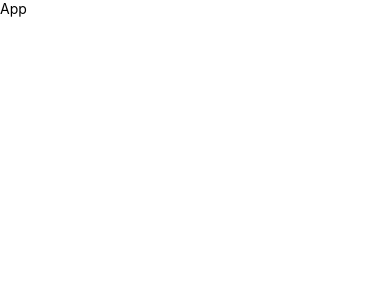
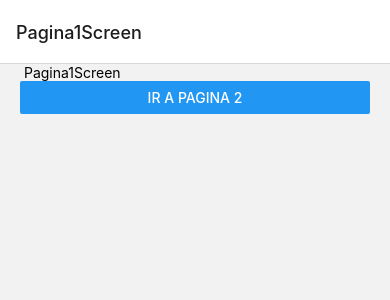
Before and after one commit to wcossior/04-navegation, a React Native app: screen / in a window 390 px wide. Shown: the top 300 px of the page. Built offline with nearby package versions, Linux system fonts and the light colour scheme.

Commit message:
Navigation stack implementado

```diff
--- a/App.tsx
+++ b/App.tsx
@@ -1,14 +1,12 @@
 import 'react-native-gesture-handler';
 import { NavigationContainer } from '@react-navigation/native';
 import React from 'react'
-import { Text, View } from 'react-native';
+import { StackNavigator } from './src/navigator/StackNavigator';
 
 const App = () => {
     return (
         <NavigationContainer>
-            <View>
-                <Text>App</Text>
-            </View>
+            <StackNavigator/>
         </NavigationContainer>
     )
 }
--- /dev/null
+++ b/src/navigator/StackNavigator.tsx
@@ -0,0 +1,18 @@
+import React from 'react';
+import { createStackNavigator } from '@react-navigation/stack';
+import { Pagina2Screen } from '../screens/Pagina2Screen';
+import { Pagina1Screen } from '../screens/Pagina1Screen';
+import { Pagina3Screen } from '../screens/Pagina3Screen';
+import { NavigationContainer } from '@react-navigation/native';
+
+const Stack = createStackNavigator();
+
+export const StackNavigator = () => {
+    return (
+        <Stack.Navigator>
+            <Stack.Screen name="Pagina1Screen" component={Pagina1Screen} />
+            <Stack.Screen name="Pagina2Screen" component={Pagina2Screen} />
+            <Stack.Screen name="Pagina3Screen" component={Pagina3Screen} />
+        </Stack.Navigator>
+    );
+}
--- /dev/null
+++ b/src/screens/Pagina1Screen.tsx
@@ -0,0 +1,19 @@
+import React from 'react'
+import { View, Text, Button } from 'react-native';
+import { styles } from '../theme/appTheme';
+import { StackScreenProps } from '@react-navigation/stack';
+
+interface Props extends StackScreenProps<any, any> { };
+
+export const Pagina1Screen = ({ navigation }: Props) => {
+
+    return (
+        <View style={styles.globalMargin}>
+            <Text> Pagina1Screen </Text>
+            <Button
+                title='Ir a pagina 2'
+                onPress={() => navigation.navigate('Pagina2Screen')}
+            />
+        </View>
+    )
+}
--- /dev/null
+++ b/src/screens/Pagina2Screen.tsx
@@ -0,0 +1,19 @@
+import { useNavigation } from '@react-navigation/native';
+import React from 'react'
+import { View, Text, Button } from 'react-native';
+import { styles } from '../theme/appTheme';
+
+export const Pagina2Screen = () => {
+
+    const navigator = useNavigation<any>();
+
+    return (
+        <View style={styles.globalMargin}>
+            <Text> Pagina2Screen </Text>
+            <Button
+                title='Ir pagina 3'
+                onPress={() => navigator.navigate('Pagina3Screen')}
+            />
+        </View>
+    )
+}
--- /dev/null
+++ b/src/screens/Pagina3Screen.tsx
@@ -0,0 +1,22 @@
+import React from 'react'
+import { View, Text, Button } from 'react-native';
+import { StackScreenProps } from '@react-navigation/stack';
+import { styles } from '../theme/appTheme';
+
+interface Props extends StackScreenProps<any, any> { };
+
+export const Pagina3Screen = ({ navigation }: Props) => {
+    return (
+        <View style={styles.globalMargin}>
+            <Text> Pagina3Screen </Text>
+            <Button
+                title='Regresar'
+                onPress={() => navigation.goBack()}
+            />
+            <Button
+                title='Ir a Home'
+                onPress={() => navigation.popToTop()}
+            />
+        </View>
+    )
+}
--- /dev/null
+++ b/src/theme/appTheme.tsx
@@ -0,0 +1,7 @@
+import { StyleSheet } from "react-native";
+
+export const styles = StyleSheet.create({
+    globalMargin:{
+        marginHorizontal: 20
+    }
+});
```
